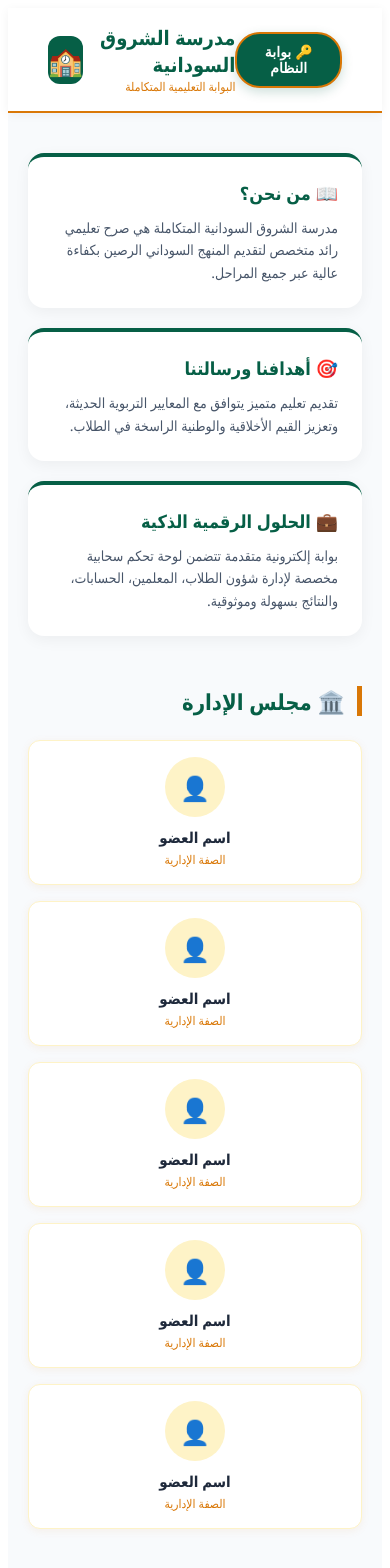
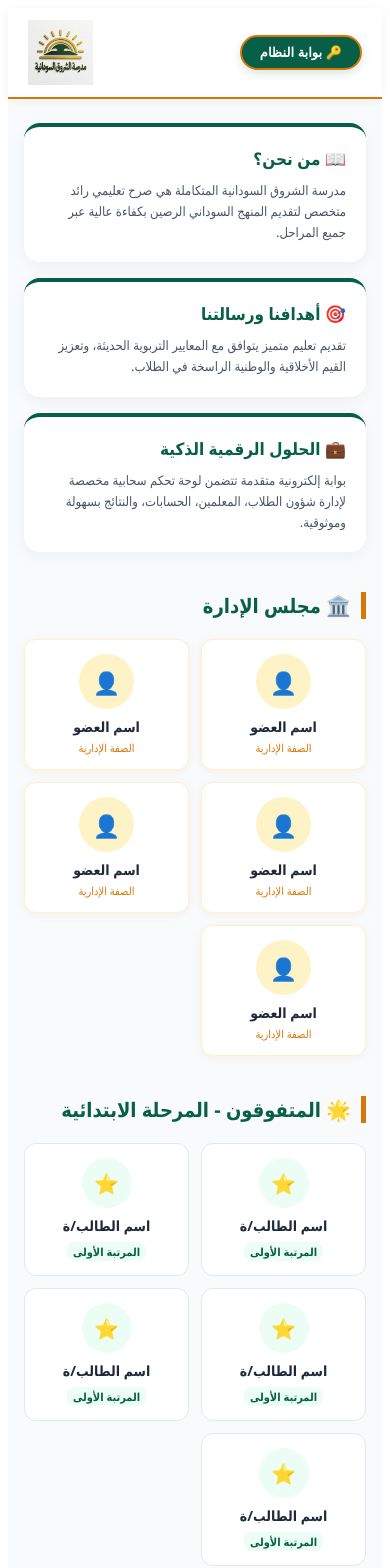
Before and after one commit to osman55-design/alshoruk-school, a React (Vite) app: page / in a window 390 px wide. Shown: the top 1568 px of the page. Built offline with nearby package versions, Linux system fonts and the light colour scheme; no server answers; the database is empty.

Commit message:
Refactor LandingPage component for layout updates
Removed school name and subtitle from site settings. Updated styles for header, buttons, and various components for improved layout and responsiveness.

```diff
--- a/src/LandingPage.jsx
+++ b/src/LandingPage.jsx
@@ -3,8 +3,6 @@ import { supabase } from './supabaseClient';
 
 export default function LandingPage({ goToLogin }) {
   const [siteSettings, setSiteSettings] = useState({
-    school_name: 'مدرسة الشروق السودانية',
-    subtitle: 'البوابة التعليمية المتكاملة',
     about_text: 'مدرسة الشروق السودانية المتكاملة هي صرح تعليمي رائد متخصص لتقديم المنهج السوداني الرصين بكفاءة عالية عبر جميع المراحل.',
     goals_text: 'تقديم تعليم متميز يتوافق مع المعايير التربوية الحديثة، وتعزيز القيم الأخلاقية والوطنية الراسخة في الطلاب.',
     solutions_text: 'بوابة إلكترونية متقدمة تتضمن لوحة تحكم سحابية مخصصة لإدارة شؤون الطلاب، المعلمين، الحسابات، والنتائج بسهولة وموثوقية.',
@@ -42,22 +40,18 @@ export default function LandingPage({ goToLogin }) {
 
   return (
     <div style={styles.container}>
-      {/* الهيدر العلوي */}
+      {/* الهيدر العلوي المتجاوب */}
       <header style={styles.header}>
         <button type="button" style={styles.systemPortalBtn} onClick={goToLogin}>
           🔑 بوابة النظام
         </button>
 
-        <div style={styles.headerRight}>
-          <div>
-            <h1 style={styles.schoolName}>{siteSettings.school_name}</h1>
-            <p style={styles.schoolSubtitle}>{siteSettings.subtitle}</p>
-          </div>
-          <div style={styles.logoBadge}>🏫</div>
+        <div style={styles.logoContainer}>
+          <img src="/logo.png" alt="شعارات المدرسة" style={styles.logoImage} />
         </div>
       </header>
 
-      {/* المحتوى الرئيسي مباشرة دون الشريط الأخضر */}
+      {/* المحتوى الرئيسي */}
       <main style={styles.mainContent}>
 
         {/* الكروت الثلاثة */}
@@ -156,97 +150,84 @@ const styles = {
     display: 'flex',
     justifyContent: 'space-between',
     alignItems: 'center',
-    padding: '16px 40px',
+    padding: '12px 20px',
     backgroundColor: '#ffffff',
     borderBottom: '2px solid #d97706',
     boxShadow: '0 2px 10px rgba(0,0,0,0.05)',
+    flexWrap: 'wrap',
+    gap: '12px',
   },
-  headerRight: {
+  logoContainer: {
     display: 'flex',
     alignItems: 'center',
-    gap: '12px',
+    maxWidth: '100%',
   },
-  logoBadge: {
-    fontSize: '28px',
-    backgroundColor: '#065f46',
-    width: '48px',
-    height: '48px',
-    borderRadius: '12px',
-    display: 'flex',
-    alignItems: 'center',
-    justifyContent: 'center',
-    color: '#ffffff',
-  },
-  schoolName: {
-    margin: 0,
-    fontSize: '20px',
-    fontWeight: 'bold',
-    color: '#065f46',
-  },
-  schoolSubtitle: {
-    margin: 0,
-    fontSize: '12px',
-    color: '#d97706',
+  logoImage: {
+    maxHeight: '65px',
+    maxWidth: '100%',
+    height: 'auto',
+    objectFit: 'contain',
   },
   systemPortalBtn: {
     backgroundColor: '#065f46',
     color: '#ffffff',
     border: '2px solid #d97706',
-    padding: '10px 22px',
+    padding: '8px 18px',
     borderRadius: '25px',
     fontWeight: 'bold',
-    fontSize: '14px',
+    fontSize: '13px',
     cursor: 'pointer',
-    boxShadow: '0 4px 12px rgba(6, 95, 70, 0.2)',
+    boxShadow: '0 4px 10px rgba(6, 95, 70, 0.15)',
+    whiteSpace: 'nowrap',
   },
   mainContent: {
     maxWidth: '1200px',
     margin: '0 auto',
-    padding: '40px 20px 60px 20px',
+    padding: '24px 16px 60px 16px',
   },
   cardsGrid: {
     display: 'grid',
-    gridTemplateColumns: 'repeat(auto-fit, minmax(280px, 1fr))',
-    gap: '20px',
+    gridTemplateColumns: 'repeat(auto-fit, minmax(260px, 1fr))',
+    gap: '16px',
   },
   infoCard: {
     backgroundColor: '#ffffff',
     borderRadius: '16px',
-    padding: '24px',
+    padding: '20px',
     boxShadow: '0 4px 15px rgba(0,0,0,0.05)',
     borderTop: '4px solid #065f46',
   },
   cardTitle: {
     color: '#065f46',
-    margin: '0 0 12px 0',
-    fontSize: '18px',
+    margin: '0 0 10px 0',
+    fontSize: '17px',
   },
   cardText: {
     color: '#475569',
-    fontSize: '14px',
+    fontSize: '13px',
     lineHeight: '1.6',
     margin: 0,
   },
   sectionContainer: {
-    marginTop: '50px',
+    marginTop: '40px',
   },
   sectionHeading: {
     color: '#065f46',
-    fontSize: '22px',
+    fontSize: '20px',
     borderRight: '5px solid #d97706',
-    paddingRight: '12px',
-    marginBottom: '24px',
+    paddingRight: '10px',
+    marginBottom: '20px',
   },
   membersGrid: {
     display: 'grid',
-    gridTemplateColumns: 'repeat(auto-fill, minmax(200px, 1fr))',
-    gap: '16px',
+    gridTemplateColumns: 'repeat(auto-fill, minmax(160px, 1fr))',
+    gap: '12px',
   },
   goldCard: {
     backgroundColor: '#ffffff',
     border: '1px solid #fef3c7',
     borderRadius: '12px',
-    padding: '16px',
+    padding: '14px',
     textAlign: 'center',
     boxShadow: '0 2px 8px rgba(217, 119, 6, 0.08)',
   },
@@ -254,56 +235,56 @@ const styles = {
     backgroundColor: '#ffffff',
     border: '1px solid #e2e8f0',
     borderRadius: '12px',
-    padding: '16px',
+    padding: '14px',
     textAlign: 'center',
   },
   teachersGrid: {
     display: 'grid',
-    gridTemplateColumns: 'repeat(auto-fill, minmax(180px, 1fr))',
-    gap: '14px',
+    gridTemplateColumns: 'repeat(auto-fill, minmax(140px, 1fr))',
+    gap: '12px',
   },
   teacherCard: {
     backgroundColor: '#ffffff',
     borderRadius: '10px',
-    padding: '14px',
+    padding: '12px',
     textAlign: 'center',
     border: '1px solid #f1f5f9',
     boxShadow: '0 2px 5px rgba(0,0,0,0.03)',
   },
   avatarCircle: {
-    width: '60px',
-    height: '60px',
+    width: '55px',
+    height: '55px',
     borderRadius: '50%',
     backgroundColor: '#fef3c7',
     color: '#d97706',
     display: 'flex',
     alignItems: 'center',
     justifyContent: 'center',
-    margin: '0 auto 10px auto',
-    fontSize: '24px',
+    margin: '0 auto 8px auto',
+    fontSize: '22px',
   },
   studentAvatar: {
-    width: '55px',
-    height: '55px',
+    width: '50px',
+    height: '50px',
     borderRadius: '50%',
     backgroundColor: '#ecfdf5',
     color: '#065f46',
     display: 'flex',
     alignItems: 'center',
     justifyContent: 'center',
-    margin: '0 auto 10px auto',
-    fontSize: '22px',
+    margin: '0 auto 8px auto',
+    fontSize: '20px',
   },
   teacherAvatar: {
-    width: '50px',
-    height: '50px',
+    width: '45px',
+    height: '45px',
     borderRadius: '50%',
     backgroundColor: '#f8fafc',
     display: 'flex',
     alignItems: 'center',
     justifyContent: 'center',
-    margin: '0 auto 8px auto',
-    fontSize: '20px',
+    margin: '0 auto 6px auto',
+    fontSize: '18px',
   },
   avatarImg: {
     width: '100%',
@@ -313,41 +294,41 @@ const styles = {
   },
   memberName: {
     margin: '0 0 4px 0',
-    fontSize: '15px',
+    fontSize: '14px',
     color: '#1e293b',
   },
   memberRole: {
     margin: 0,
-    fontSize: '12px',
+    fontSize: '11px',
     color: '#d97706',
   },
   studentGrade: {
-    fontSize: '12px',
+    fontSize: '11px',
     backgroundColor: '#ecfdf5',
     color: '#065f46',
-    padding: '2px 8px',
-    borderRadius: '10px',
+    padding: '2px 6px',
+    borderRadius: '8px',
     fontWeight: 'bold',
   },
   teacherName: {
     margin: '0 0 2px 0',
-    fontSize: '14px',
+    fontSize: '13px',
     color: '#1e293b',
   },
   teacherSubject: {
     margin: 0,
-    fontSize: '12px',
+    fontSize: '11px',
     color: '#64748b',
   },
   footer: {
     backgroundColor: '#ffffff',
     borderTop: '1px solid #e2e8f0',
-    padding: '20px',
+    padding: '16px',
     textAlign: 'center',
   },
   footerText: {
     margin: 0,
-    fontSize: '13px',
+    fontSize: '12px',
     color: '#475569',
     fontWeight: 'bold',
   },
```
